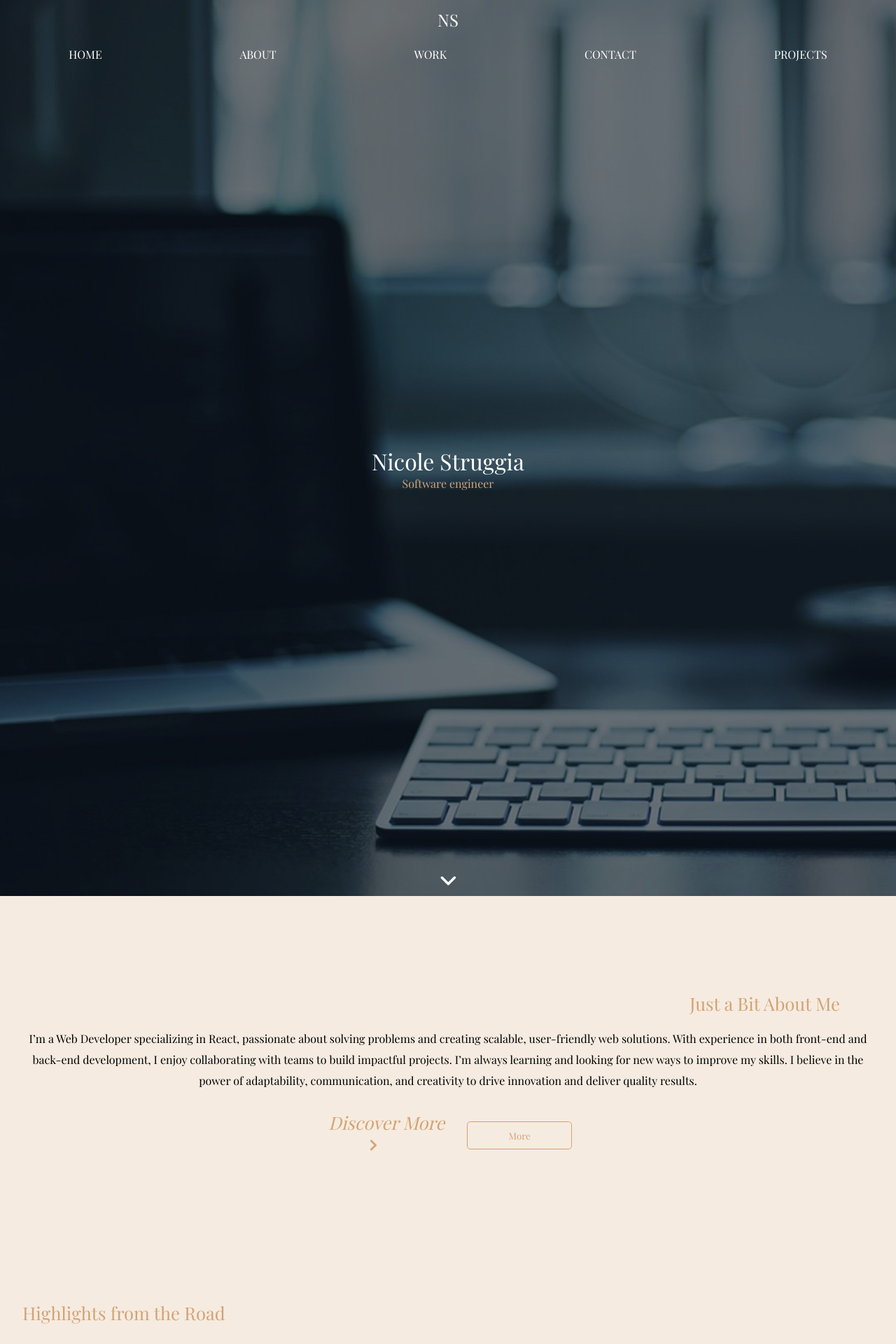
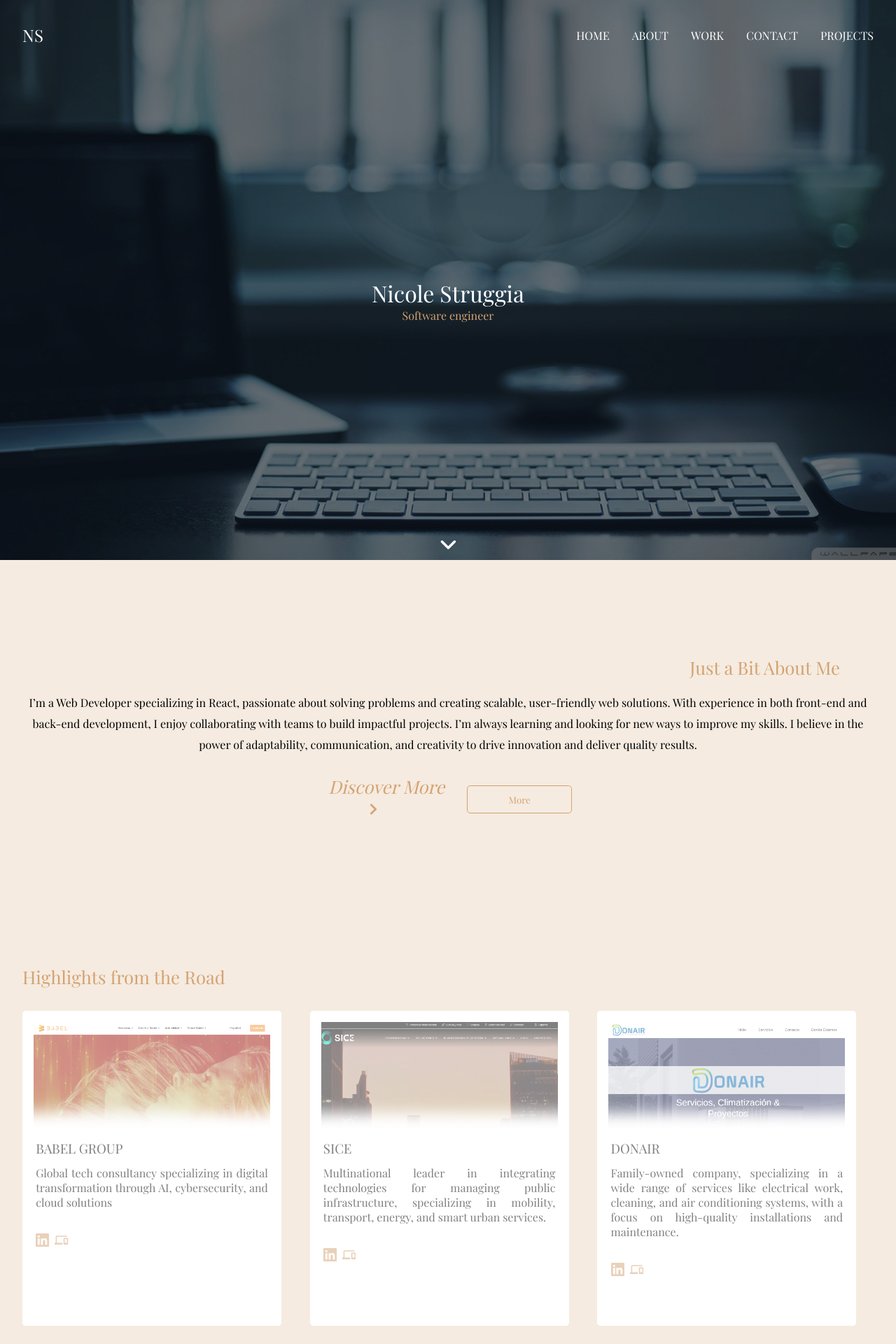
Before and after one commit to Nicolettastr/portfolioW, a React (Vite) app: page / in a window 1280 px wide. Shown: the top 1920 px of the page at 70% size. Built offline with nearby package versions, Linux system fonts and the light colour scheme; a web font is replaced by a local one.

Commit message:
implementing responsive sizing changes

```diff
--- a/src/components/Work.jsx
+++ b/src/components/Work.jsx
@@ -30,41 +30,33 @@ const Work = () => {
   ];
 
   return (
-        <section className='work'>
-            <h3 className='gl-title'>Highlights from the Road</h3>
-            <div className='logo_container w-100 d-flex d-column justify-center align-center'>
+    <section className="work">
+      <h3 className="gl-title">Highlights from the Road</h3>
+      <div className="logo_container w-100">
         {companies.map((company) => (
-                    <div className='card w-100'>
-                        <figure className='logo_wrapper w-100'>
+          <div className="card w-100">
+            <figure className="logo_wrapper w-100">
               <img
-                                className='logo_img w-100'
+                className="logo_img w-100"
                 src={company.img}
                 alt={company.img}
               />
               <span></span>
             </figure>
-                        <div className='company-info w-100'>
+            <div className="company-info w-100">
               <h3>{company.name.toUpperCase()}</h3>
               <p>{company.description}</p>
-                            <a
-                                className='work_icon'
-                                target='_blank'
-                                href={company.link}
-                            >
+              <a className="work_icon" target="_blank" href={company.link}>
                 <SiLinkedin />
               </a>
-                            <a
-                                className='work_icon'
-                                target='_blank'
-                                href={company.link}
-                            >
+              <a className="work_icon" target="_blank" href={company.link}>
                 <MdOutlinePhonelink />
               </a>
             </div>
           </div>
         ))}
       </div>
-            <div className='btn_wrapper'>
+      <div className="btn_wrapper">
         <MoreBtn />
       </div>
     </section>
--- a/src/index.css
+++ b/src/index.css
@@ -78,6 +78,10 @@ span {
   font-size: 1.8rem;
 }
 
+button {
+  cursor: pointer;
+}
+
 .gl-title {
   padding: 0.5rem 3rem 0 0;
   font-size: 1.6rem;
--- a/src/styles/banner.css
+++ b/src/styles/banner.css
@@ -1,5 +1,5 @@
 .banner {
-    height: 100vw;
+  height: 100vh;
   background-image: url("/informatica.jpg");
   background-size: cover;
   background-repeat: no-repeat;
@@ -40,6 +40,19 @@
 }
 
 @media (min-width: 768px) {
+  .banner_wrapper {
+    flex-direction: row;
+    justify-content: space-evenly;
+    padding: 0 1rem 0 2rem;
+  }
+
+  .banner_links {
+    justify-content: end;
+  }
+
+  .links {
+    margin: 0 1rem;
+  }
 }
 
 @media (min-width: 1024px) {
--- a/src/styles/contact.css
+++ b/src/styles/contact.css
@@ -9,6 +9,7 @@
 
 .contact-form label {
   width: 70%;
+  max-width: 450px;
   display: flex;
   flex-direction: column;
   padding: 2rem 0.8rem 0.5rem 0.8rem;
@@ -17,6 +18,7 @@
 input,
 textarea {
   width: 85%;
+  max-width: 450px;
   height: 40px;
   border: none;
   background-color: var(--beige);
@@ -26,7 +28,7 @@ textarea {
 }
 
 textarea {
-    height: 180px;
+  height: 100px;
 }
 
 .contact-form button {
@@ -36,3 +38,27 @@ textarea {
   color: var(--grey);
   margin-top: 2rem;
 }
+
+@media (min-width: 768px) {
+  .contact {
+    height: 100vh;
+  }
+
+  .contact-form {
+    padding: 0;
+  }
+
+  .contact-form button {
+    margin-bottom: 1rem;
+  }
+
+  .contact-form label {
+    padding-top: 1rem;
+  }
+}
+
+@media (min-width: 1024px) {
+}
+
+@media (min-width: 1280px) {
+}
--- a/src/styles/footer.css
+++ b/src/styles/footer.css
@@ -27,3 +27,21 @@
   justify-self: start;
   padding-top: 1rem;
 }
+
+@media (min-width: 768px) {
+  .footer-wrapper {
+    padding: 1rem 0;
+  }
+
+  .footer-wrapper span,
+  .footer p,
+  .arrow-icon {
+    font-size: 1.5rem;
+  }
+}
+
+@media (min-width: 1024px) {
+}
+
+@media (min-width: 1280px) {
+}
--- a/src/styles/project.css
+++ b/src/styles/project.css
@@ -12,8 +12,9 @@
 
 .project-container {
   display: grid;
+  grid-template-columns: repeat(auto-fit, minmax(200px, 1fr));
+  gap: 1rem;
   place-content: center;
-    gap: 10px;
 }
 
 .project-wrapper {
@@ -54,7 +55,4 @@
 }
 
 @media (min-width: 400px) {
-    .project-container {
-        grid-template-columns: 1fr 1fr;
 }
-}
--- a/src/styles/work.css
+++ b/src/styles/work.css
@@ -5,8 +5,17 @@
   background-color: var(--beige);
 }
 
+.logo_container {
+  display: grid;
+  grid-template-columns: repeat(auto-fit, minmax(250px, 1fr));
+  gap: 1rem;
+  place-content: center;
+}
+
 .card {
   height: 450px;
+  max-width: 370px;
+  min-width: 200px;
   background-color: var(--white);
   margin: 2rem 0;
   padding: 1rem;
@@ -47,7 +56,7 @@
   pointer-events: none;
 }
 
-.logo_wrapper span:hover {
+.card:hover span {
   opacity: 0;
 }
 
@@ -57,3 +66,12 @@
   padding-right: 0.5rem;
   cursor: pointer;
 }
+
+@media (min-width: 768px) {
+}
+
+@media (min-width: 1024px) {
+}
+
+@media (min-width: 1280px) {
+}
```
Lines whose indentation alone changed are shown as unchanged.
